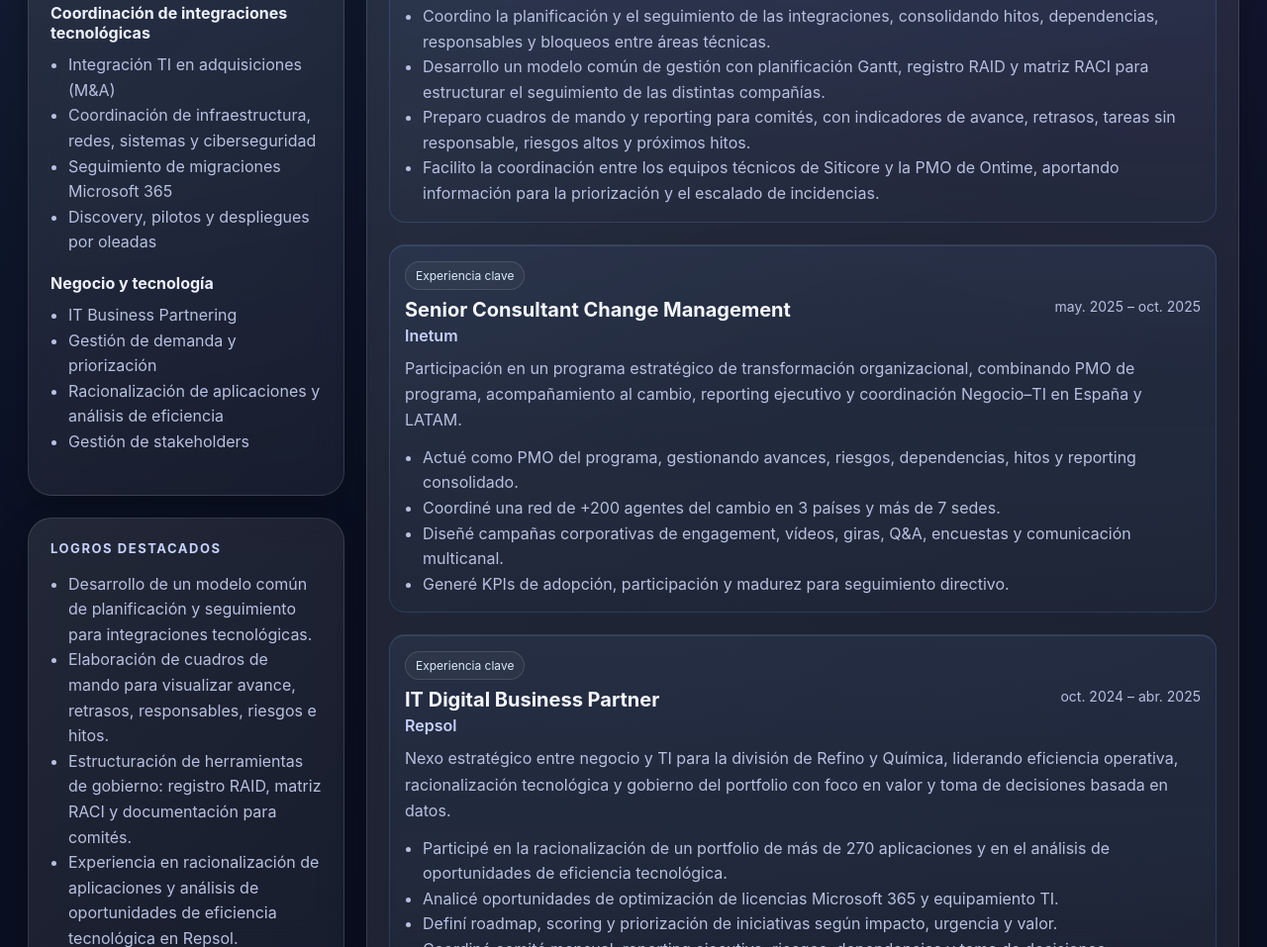
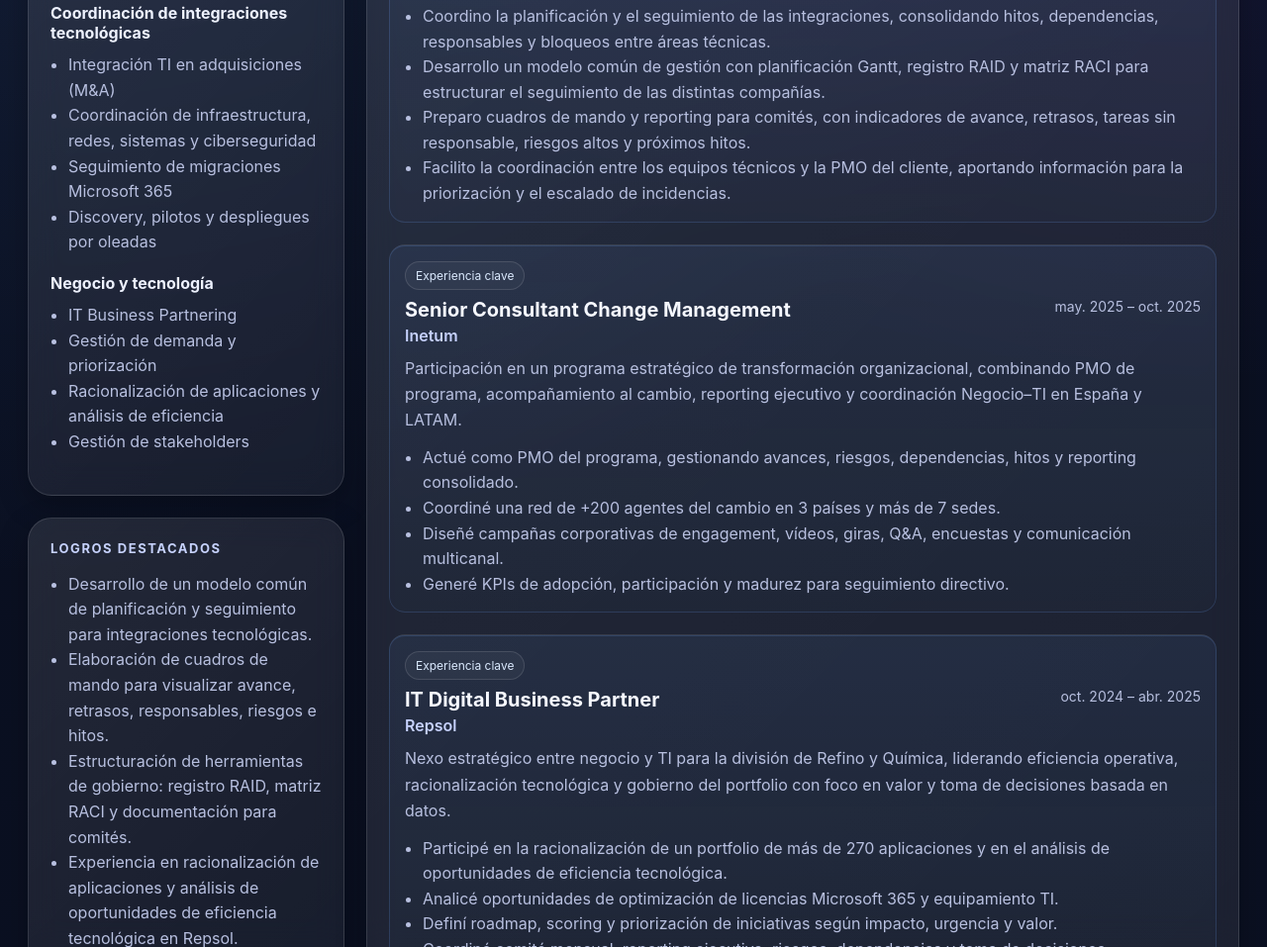
Before and after one commit to giraldoquinterojulian/cv, a plain HTML site: page index.html in a window 1280 px wide. Shown: the part 795-1752 px from the top of the page at 99% size. Drawn offline with Linux system fonts and the light colour scheme.

Commit message:
Elimina referencias a clientes en la experiencia PMO

```diff
--- a/index.html
+++ b/index.html
@@ -1834,13 +1834,13 @@
             "Coordino la planificación y el seguimiento de las integraciones, consolidando hitos, dependencias, responsables y bloqueos entre áreas técnicas.",
             "Desarrollo un modelo común de gestión con planificación Gantt, registro RAID y matriz RACI para estructurar el seguimiento de las distintas compañías.",
             "Preparo cuadros de mando y reporting para comités, con indicadores de avance, retrasos, tareas sin responsable, riesgos altos y próximos hitos.",
-            "Facilito la coordinación entre los equipos técnicos de Siticore y la PMO de Ontime, aportando información para la priorización y el escalado de incidencias."
+            "Facilito la coordinación entre los equipos técnicos y la PMO del cliente, aportando información para la priorización y el escalado de incidencias."
           ],
           "en": [
             "I coordinate integration planning and monitoring, consolidating milestones, dependencies, owners and blockers across technical teams.",
             "I develop a common management framework using Gantt planning, RAID logs and RACI matrices to structure monitoring across companies.",
             "I prepare dashboards and governance reporting covering progress, delays, unassigned tasks, high risks and upcoming milestones.",
-            "I facilitate coordination between Siticore technical teams and Ontime's PMO, providing information for prioritization and issue escalation."
+            "I facilitate coordination between technical teams and the client's PMO, providing information for prioritization and issue escalation."
           ]
         },
         "detailed": {
@@ -1848,7 +1848,7 @@
             "Coordino la planificación y el seguimiento de las integraciones, consolidando hitos, dependencias, responsables y bloqueos entre áreas técnicas.",
             "Desarrollo un modelo común de gestión con planificación Gantt, registro RAID y matriz RACI para estructurar el seguimiento de las distintas compañías.",
             "Preparo cuadros de mando y reporting para comités, con indicadores de avance, retrasos, tareas sin responsable, riesgos altos y próximos hitos.",
-            "Facilito la coordinación entre los equipos técnicos de Siticore y la PMO de Ontime, aportando información para la priorización y el escalado de incidencias.",
+            "Facilito la coordinación entre los equipos técnicos y la PMO del cliente, aportando información para la priorización y el escalado de incidencias.",
             "Estructuro catálogos de hitos y tareas comunes para infraestructura, redes y tenant Microsoft 365, recogiendo la validación y las estimaciones de esfuerzo de los equipos.",
             "Elaboro guías de discovery y listas de comprobación para recoger inventarios, necesidades y evidencias de las sedes.",
             "Doy seguimiento a actividades de preparación, pilotos, despliegues por oleadas, validación posterior y soporte.",
@@ -1858,7 +1858,7 @@
             "I coordinate integration planning and monitoring, consolidating milestones, dependencies, owners and blockers across technical teams.",
             "I develop a common management framework using Gantt planning, RAID logs and RACI matrices to structure monitoring across companies.",
             "I prepare dashboards and governance reporting covering progress, delays, unassigned tasks, high risks and upcoming milestones.",
-            "I facilitate coordination between Siticore technical teams and Ontime's PMO, providing information for prioritization and issue escalation.",
+            "I facilitate coordination between technical teams and the client's PMO, providing information for prioritization and issue escalation.",
             "I structure common milestone and task catalogs for infrastructure, networking and Microsoft 365 tenants, gathering team validation and effort estimates.",
             "I prepare discovery guides and checklists to capture site inventories, requirements and supporting evidence.",
             "I track preparation, pilots, phased rollouts, post-deployment validation and support activities.",
```
